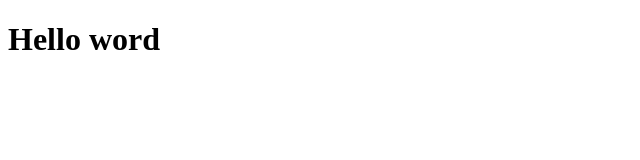
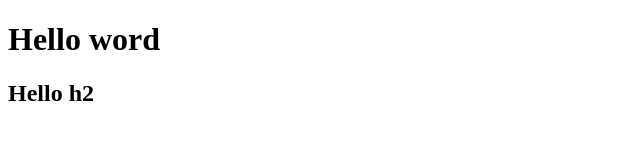
Before and after one commit to zihanhridoy/practicegithub, a plain HTML site: page index.html in a window 1280 px wide. Shown: the whole page, without its empty margins (0-640 px from the left). Drawn offline with Linux system fonts and the light colour scheme.

Commit message:
New css file added

```diff
--- a/index.html
+++ b/index.html
@@ -7,5 +7,6 @@
 </head>
 <body>
       <h1>Hello word</h1>
+      <h2>Hello h2</h2>
 </body>
 </html>
```
Also changed, not shown: zihan.css (added).
